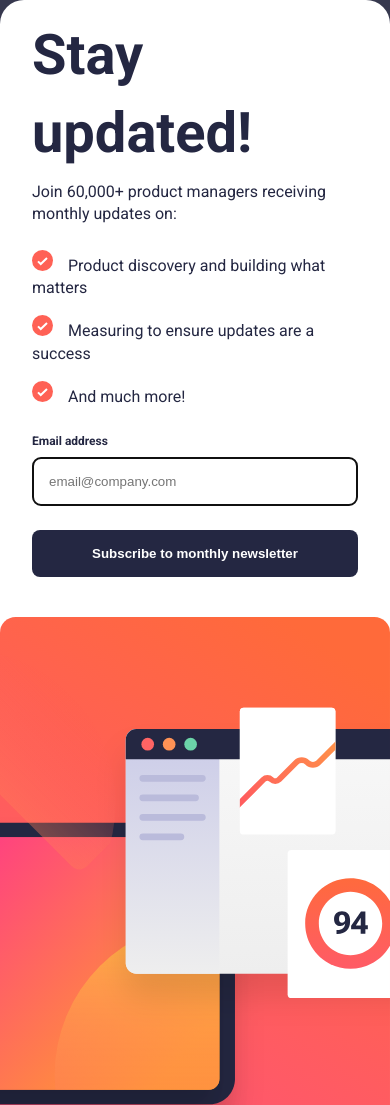
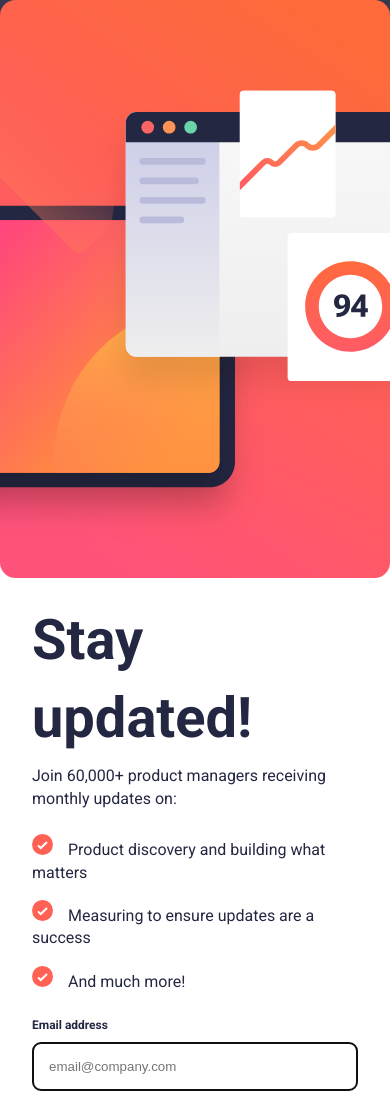
Before and after one commit to hergel34/newletter, a plain HTML site: page index.html in a window 390 px wide. Shown: the top 1105 px of the page. Drawn offline with Linux system fonts and the light colour scheme.

Commit message:
Add files via upload

```diff
--- a/styles.css
+++ b/styles.css
@@ -56,8 +56,10 @@ body {
     margin-bottom: 1.5rem;
 }
 .left-info ul li {
+    list-style: none;
     list-style-image: url(assets/images/icon-list.svg);
     list-style-position: inside;
+    background-repeat: no-repeat;
 }
 
 .left-info ul li::before {
@@ -188,6 +190,7 @@ body {
 
     .left {
         padding: 1rem 2rem;
+        grid-row: 2;
     }
 
     .left-info ul li {
@@ -196,6 +199,7 @@ body {
 
     .right img {
         width: 100%;
+
     }
 
     .confirmed-message.active {
```
